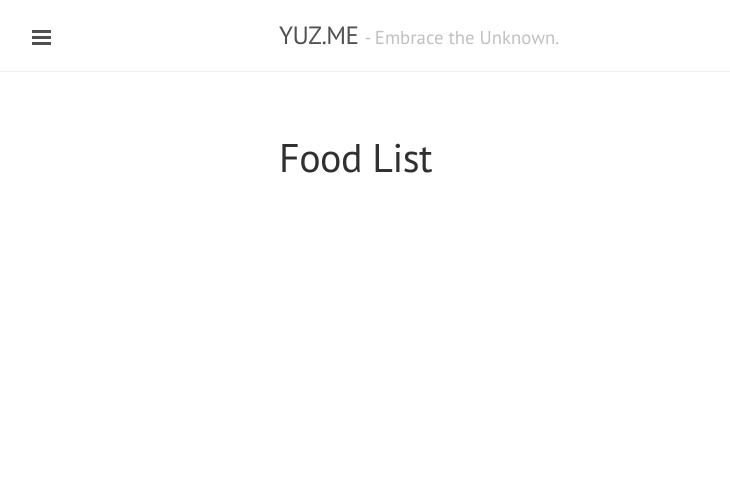
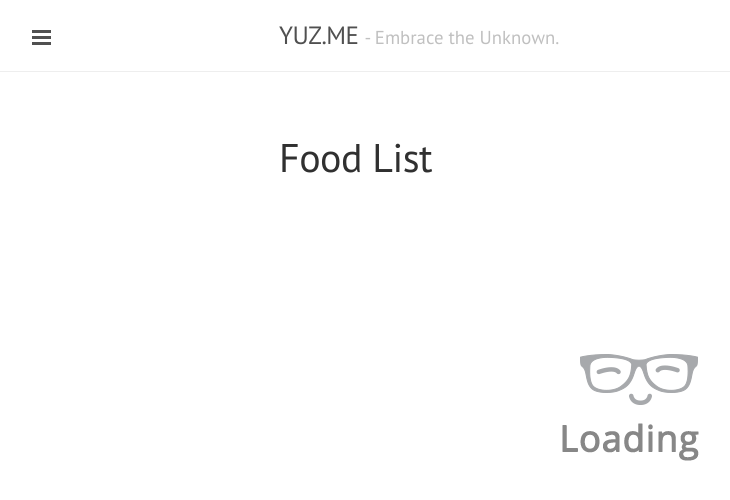
Before and after one commit to yusite/yuz.me, a Jekyll site: the page built from foodlist.md, in a window 1280 px wide. Shown: the top 500 px of the page, without its empty margins (1-731 px from the left). Built offline with Jekyll 4.4.1, drawn with Linux system fonts in a browser that asks for light colours; Markdown is read by kramdown in place of the engine named in the settings.

Commit message:
add loading gif

```diff
--- a/_sass/_custom.scss
+++ b/_sass/_custom.scss
@@ -2,3 +2,8 @@ table tbody tr.head td {
     background-color: #ABACAF;
     color: white;
 }
+
+.loading {
+    margin-left: auto;
+    margin-right: auto;
+}
--- a/foodlist.md
+++ b/foodlist.md
@@ -5,4 +5,6 @@ script: /javascript/foodlist.js
 
 ---
 
-<div id="foodlist"></div>
+<div id="foodlist">
+    <img src="/public/loading.gif" alt="Loading..." class="loading">
+</div>
```
Also changed, not shown: public/loading.gif (added).
